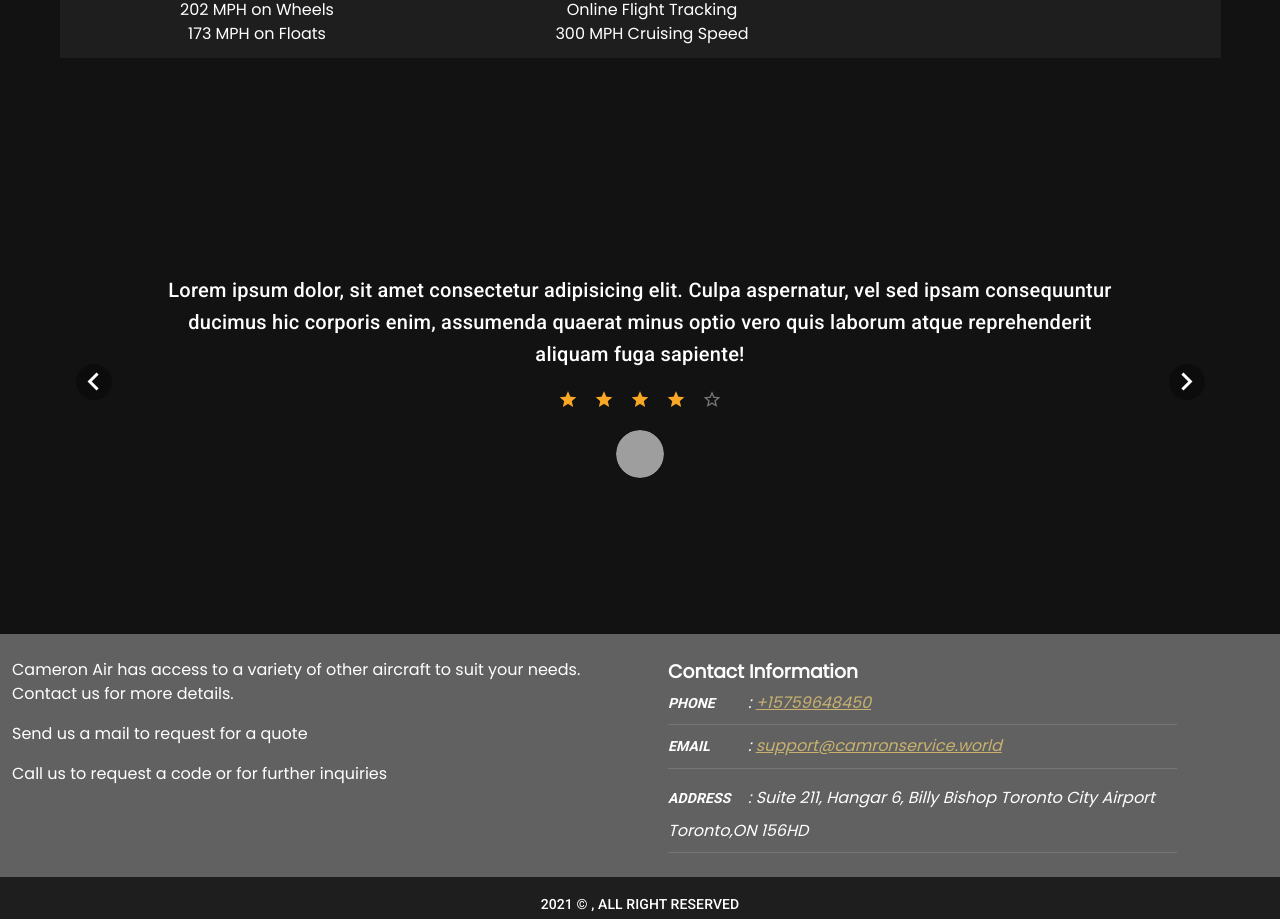
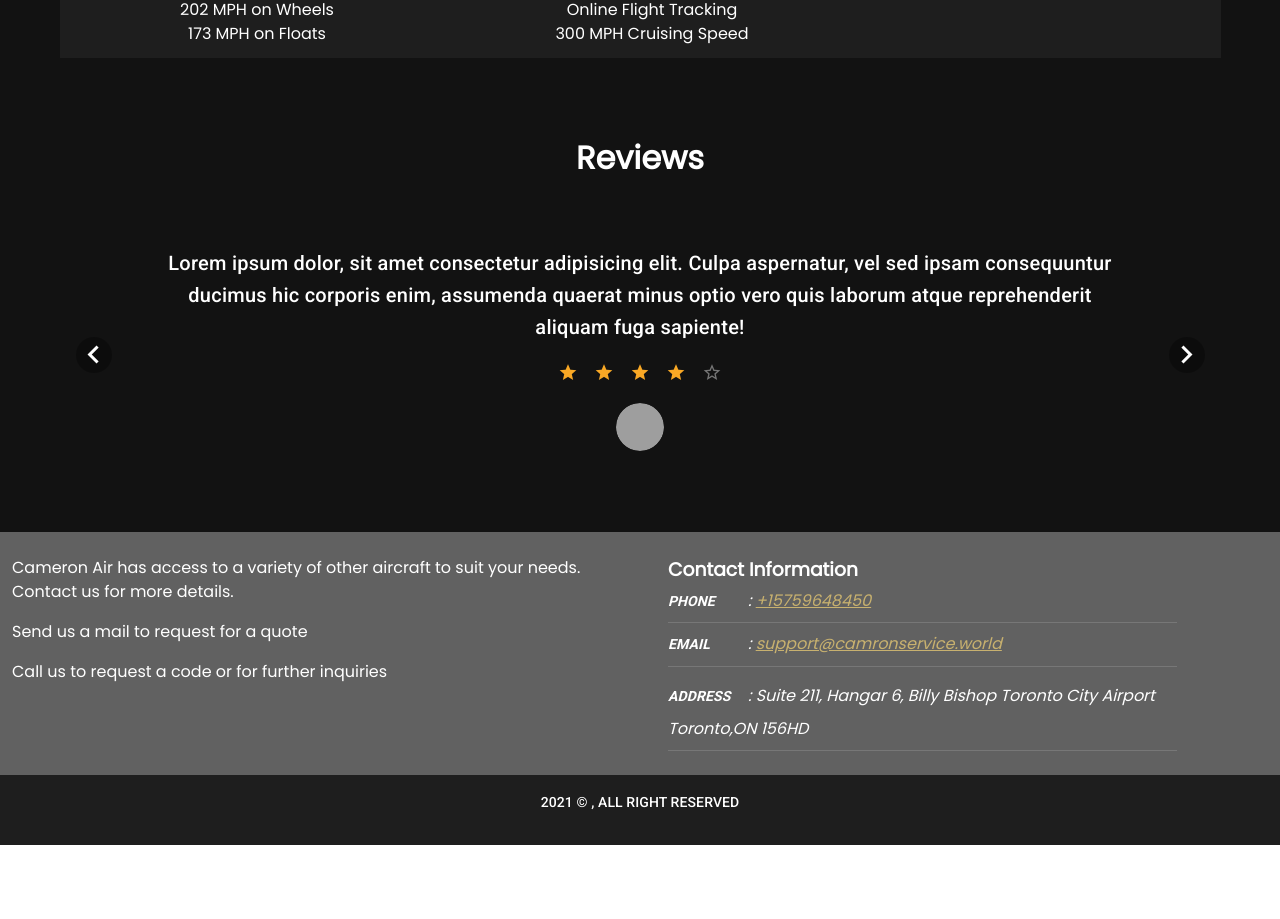
Before and after one commit to augmentchinedu/camronservice, a Vue app: page / in a window 1280 px wide. Shown: the part 1220-2139 px from the top of the page. After the commit the page ends 2065 px from the top, so only its background shows below. Built offline with nearby package versions, Linux system fonts and the light colour scheme; grey boxes are pictures that could not be loaded.

Commit message:
Progress

```diff
--- a/src/components/Reviews.vue
+++ b/src/components/Reviews.vue
@@ -1,10 +1,11 @@
 <template>
-  <v-carousel v-model="model" hide-delimiters>
+  <v-carousel v-model="model" hide-delimiters  height="350">
     <v-carousel-item v-for="(color, i) in colors" :key="i">
       <v-sheet color="transparent" height="100%" tile>
         <v-row class="fill-height text-center" align="center" justify="center">
           <v-col cols="10">
-            <div class="text-h6 my-2">
+
+            <div class="text-md-h6 my-2">
               Lorem ipsum dolor, sit amet consectetur adipisicing elit. Culpa
               aspernatur, vel sed ipsam consequuntur ducimus hic corporis enim,
               assumenda quaerat minus optio vero quis laborum atque
--- a/src/views/ExecutiveAirCharter.vue
+++ b/src/views/ExecutiveAirCharter.vue
@@ -4,7 +4,7 @@
       <v-img src="../assets/images/slider/1.jpg" height="400">
       </v-img>
     </v-row>
-    <v-row>
+    <v-row class="my-16">
       <v-col cols="10" class="mx-auto">
         <div class="text-center">
           <h1>Executive Air Charter Services</h1>
--- a/src/views/Home.vue
+++ b/src/views/Home.vue
@@ -106,7 +106,8 @@
         </v-col>
       </v-row>
     </div>
-    <div class="container">
+    <div class="container text-center">
+      <h1 class="">Reviews</h1>
       <Reviews/>
     </div>
     <Contact />
--- a/src/views/HomeSecurity.vue
+++ b/src/views/HomeSecurity.vue
@@ -13,18 +13,21 @@
           <v-img src="../assets/images/moves-program-Banners.jpg">
             <v-row class="fill-height ma-0" align="center" justify="start">
               <v-col cols="12" md="7" class="ml-3 mt-2">
-                <h1 class="my-1 text-h3 font-weight-black text-center">
+                <h1 class="my-1 text-h3 font-weight-black text-center black--text">
                   DON’T FORGET TO TAKE US WITH YOU
                 </h1>
-                <p class="my-3 text-center">
+                <p class="my-3 text-center black--text">
                   Let us handle the security for your new home. We’ll upgrade
                   your system and keep providing the professional monitoring
                   that you trust.
                 </p>
                 <div class="text-center mx-auto">
-                  <v-btn class="my-1 mx-auto" elevation="1"
+                  <router-link to="/request-a-quote">
+<v-btn class="my-1 mx-auto" elevation="1"
                     >request a quote now</v-btn
                   >
+                  </router-link>
+
                 </div>
               </v-col>
             </v-row>
--- a/src/views/floatPlaneServices.vue
+++ b/src/views/floatPlaneServices.vue
@@ -4,7 +4,7 @@
       <v-img src="../assets/images/about/5.jpg" height="400">
       </v-img>
     </v-row>
-    <v-row class="text-center">
+    <v-row class="text-center my-16">
       <v-col cols="10" class="mx-auto">
         <h1>Float Plane Services in Toronto, Muskoka Region and More</h1>
         <p>
```
Also changed, not shown: 1 other file (tests, documents, lock files or other folders).
